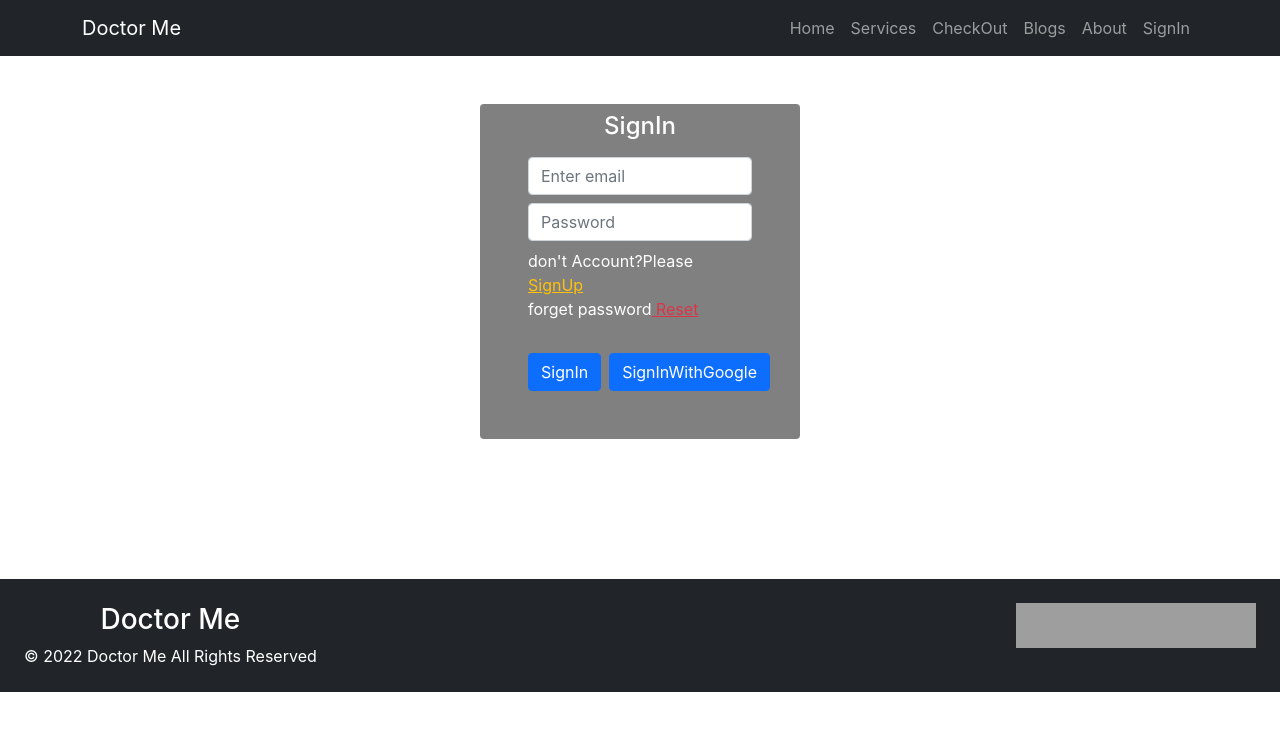
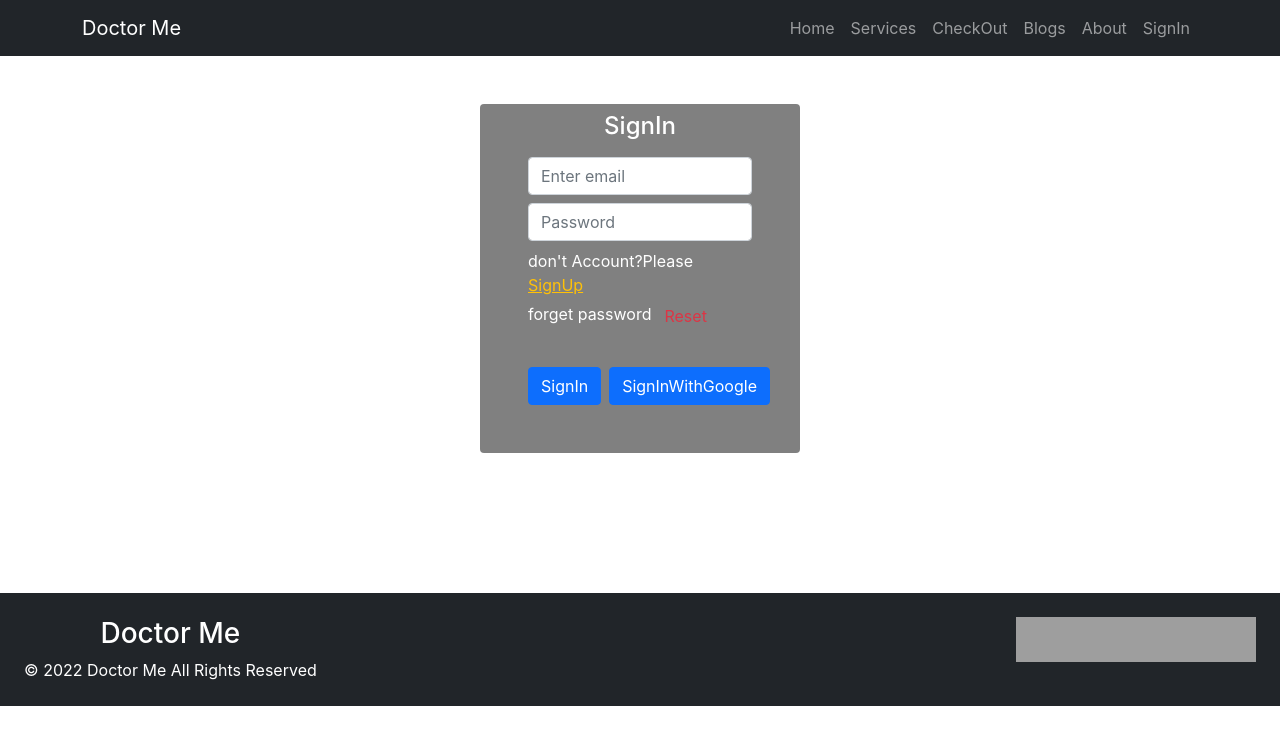
Before and after one commit to abdulahad-gh/doctor-me-client-side, a React (Create React App) app: page /sign-in in a window 1280 px wide. Shown: the top 744 px of the page. Built offline with nearby package versions, Linux system fonts and the light colour scheme; no server answers; grey boxes are pictures that could not be loaded.

Commit message:
added email verification,password reset,and also show toast

```diff
--- a/package.json
+++ b/package.json
@@ -12,6 +12,7 @@
     "react-firebase-hooks": "^5.0.3",
     "react-router-dom": "^6.3.0",
     "react-scripts": "5.0.1",
+    "react-toastify": "^8.2.0",
     "web-vitals": "^2.1.4"
   },
   "scripts": {
--- a/src/pages/SignIn/SignIn.js
+++ b/src/pages/SignIn/SignIn.js
@@ -1,8 +1,9 @@
-import React from 'react';
-import { useSignInWithEmailAndPassword, useSignInWithGoogle } from 'react-firebase-hooks/auth';
+import React, { useState } from 'react';
+import { useSendPasswordResetEmail, useSignInWithEmailAndPassword, useSignInWithGoogle } from 'react-firebase-hooks/auth';
 import { Link, useLocation, useNavigate } from 'react-router-dom';
 import auth from '../../firebase-init';
-
+import { ToastContainer, toast } from 'react-toastify';
+import 'react-toastify/dist/ReactToastify.css';
 const SignIn = () => {
     const [
         signInWithEmailAndPassword,
@@ -12,17 +13,29 @@ const SignIn = () => {
     ] = useSignInWithEmailAndPassword(auth);
 
     const [signInWithGoogle, userGoogle] = useSignInWithGoogle(auth);
-
+    const [sendPasswordResetEmail] = useSendPasswordResetEmail(auth);
+    const [email, setEmail] = useState('')
     const navigate = useNavigate()
     const location = useLocation();
     const from = location.state?.from?.pathname || "/";
     if (user || userGoogle) {
         navigate(from, { replace: true });
     }
+    const passRestHandle = () => {
+        if (email) {
+            sendPasswordResetEmail(email)
+            toast('sent passowrd reset mail')
+        }
+        else {
+            alert('reset to click again on the reset btn')
+        }
+
+    }
     const userHandle = e => {
         e.preventDefault()
 
         const email = e.target.email.value;
+        setEmail(email)
         const password = e.target.password.value;
         signInWithEmailAndPassword(email, password)
     }
@@ -41,14 +54,14 @@ const SignIn = () => {
                     <input type="password" name="password" className="form-control" id="exampleInputPassword1" placeholder="Password" />
                 </div>
                 <p className='text-white mb-0 mt-2'>don't Account?Please <Link to='/sign-up' className='text-warning'>SignUp</Link></p>
-                <p className='text-white'>forget password<Link to='/' className='text-danger'> Reset</Link></p>
+                <p className='text-white'>forget password<button type='submit' onClick={passRestHandle} className='text-danger btn '> Reset</button></p>
                 <div className='d-flex gap-2'>
                     <button type="submit" className="btn btn-primary mt-3 mb-4">SignIn</button>
                     <p className="btn btn-primary mt-3 mb-4" onClick={() => signInWithGoogle()}>SignInWithGoogle</p>
                 </div>
                 <p className='text-danger bg-white rounded'>{error?.message}</p>
             </form>
-
+            <ToastContainer />
         </div>
     );
 };
--- a/src/pages/SignUp/SignUp.js
+++ b/src/pages/SignUp/SignUp.js
@@ -9,7 +9,7 @@ const SignUp = () => {
         user,
         ,
         error,
-    ] = useCreateUserWithEmailAndPassword(auth);
+    ] = useCreateUserWithEmailAndPassword(auth, { sendEmailVerification: true });
 
     const [passError, setPassError] = useState('')
     const navigate = useNavigate()
```
Also changed, not shown: 2 other files (tests, documents, lock files or other folders).
